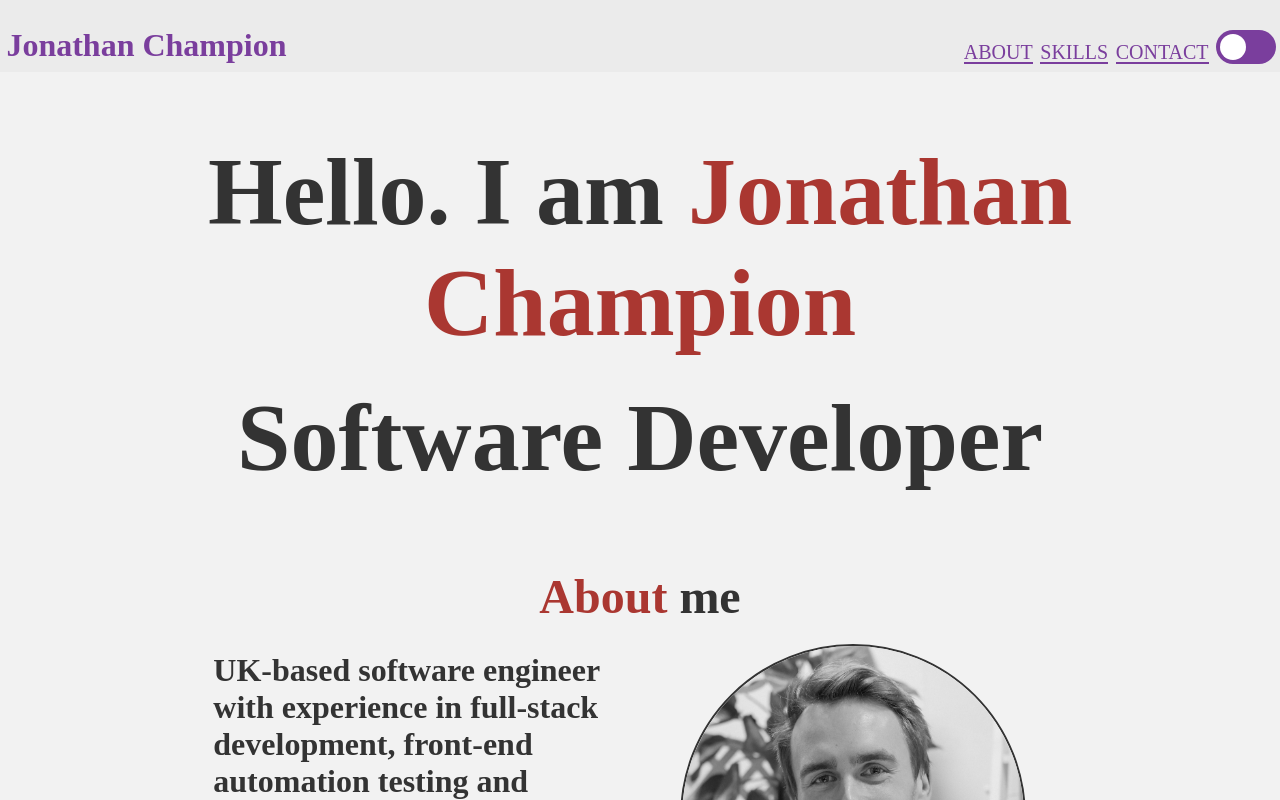
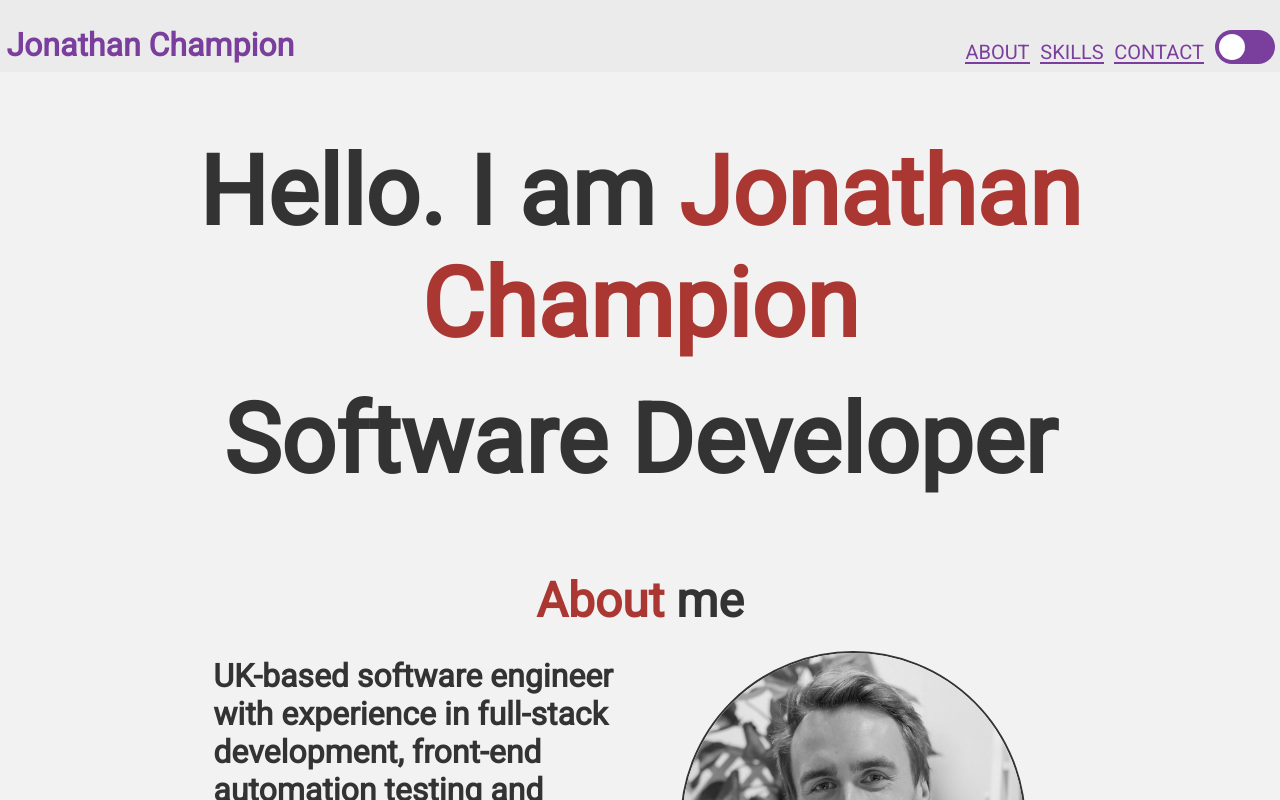
Before and after one commit to Jagchamps/portfolio-website, a React (Create React App) app: page / in a window 1280 px wide. Shown: the top 800 px of the page. Built offline with nearby package versions, Linux system fonts and the light colour scheme.

Commit message:
Have moved declaration of font type to index.css to prevent switching when chaning react components

```diff
--- a/src/global.js
+++ b/src/global.js
@@ -25,7 +25,6 @@ export const GlobalStyles = createGlobalStyle`
 
     min-height: 100%;
     text-align: center;
-    font-family: 'Roboto Regular';
     overflow: ${({ open }) => (open ? 'hidden' : 'visible')};
   }
 
```
